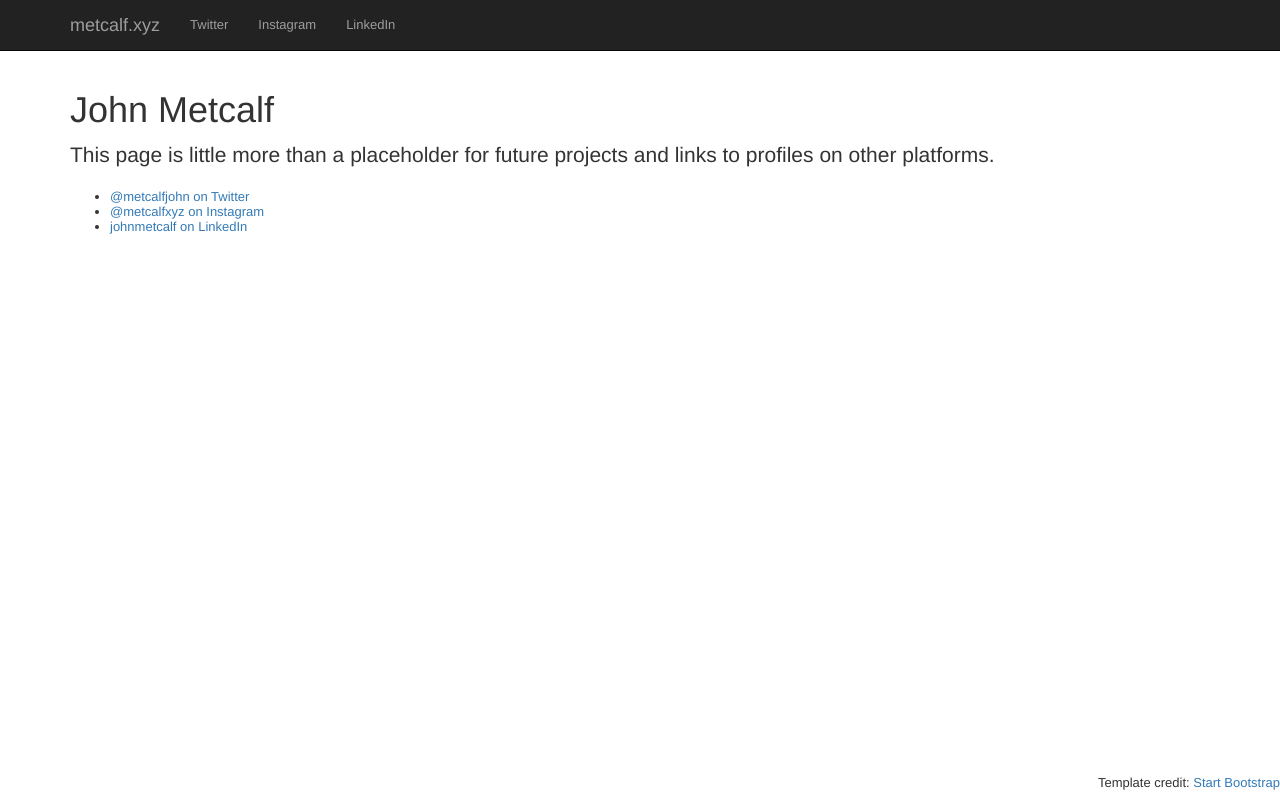
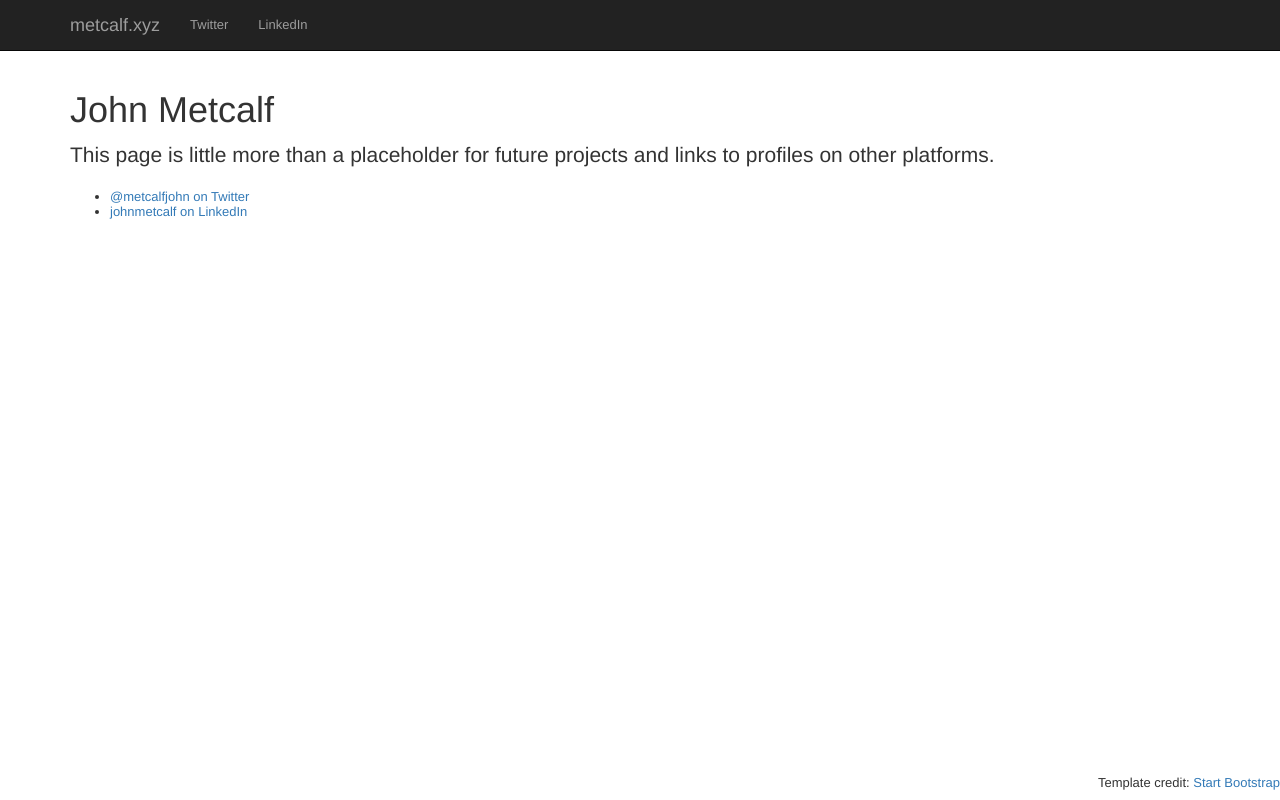
Before and after one commit to metcalfxyz/metcalfxyz.github.io, a plain HTML site: page index.html in a window 1280 px wide. Drawn offline with Linux system fonts and the light colour scheme.

Commit message:
Update index.html

```diff
--- a/index.html
+++ b/index.html
@@ -58,9 +58,9 @@
                     <li>
                         <a href="https://twitter.com/metcalfjohn">Twitter</a>
                     </li>
-                    <li>
+                 <!--   <li>
                         <a href="https://www.instagram.com/metcalfxyz/">Instagram</a>
-                    </li>
+                    </li> -->
                     <li>
                         <a href="https://www.linkedin.com/in/johnmetcalf">LinkedIn</a>
                     </li>
@@ -80,7 +80,7 @@
                 <p class="lead">This page is little more than a placeholder for future projects and links to profiles on other platforms. </p>
                 <ul>
                     <li><a href="https://twitter.com/metcalfjohn">@metcalfjohn on Twitter</a></li>
-                    <li><a href="https://www.instagram.com/metcalfxyz/">@metcalfxyz on Instagram</a></li>
+               <!--      <li><a href="https://www.instagram.com/metcalfxyz/">@metcalfxyz on Instagram</a></li>  -->
                     <li><a href="https://www.linkedin.com/in/johnmetcalf">johnmetcalf on LinkedIn</a></li>
                 </ul>
 
```
